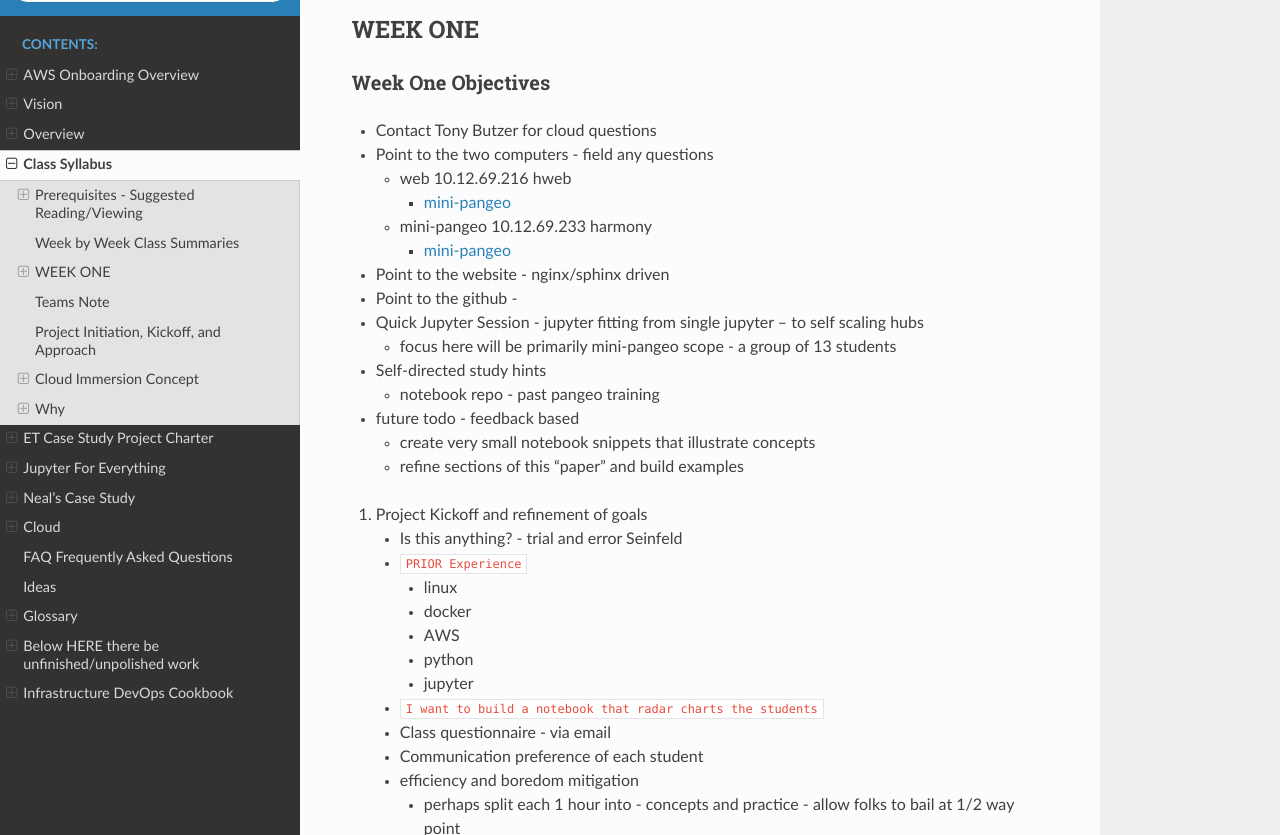
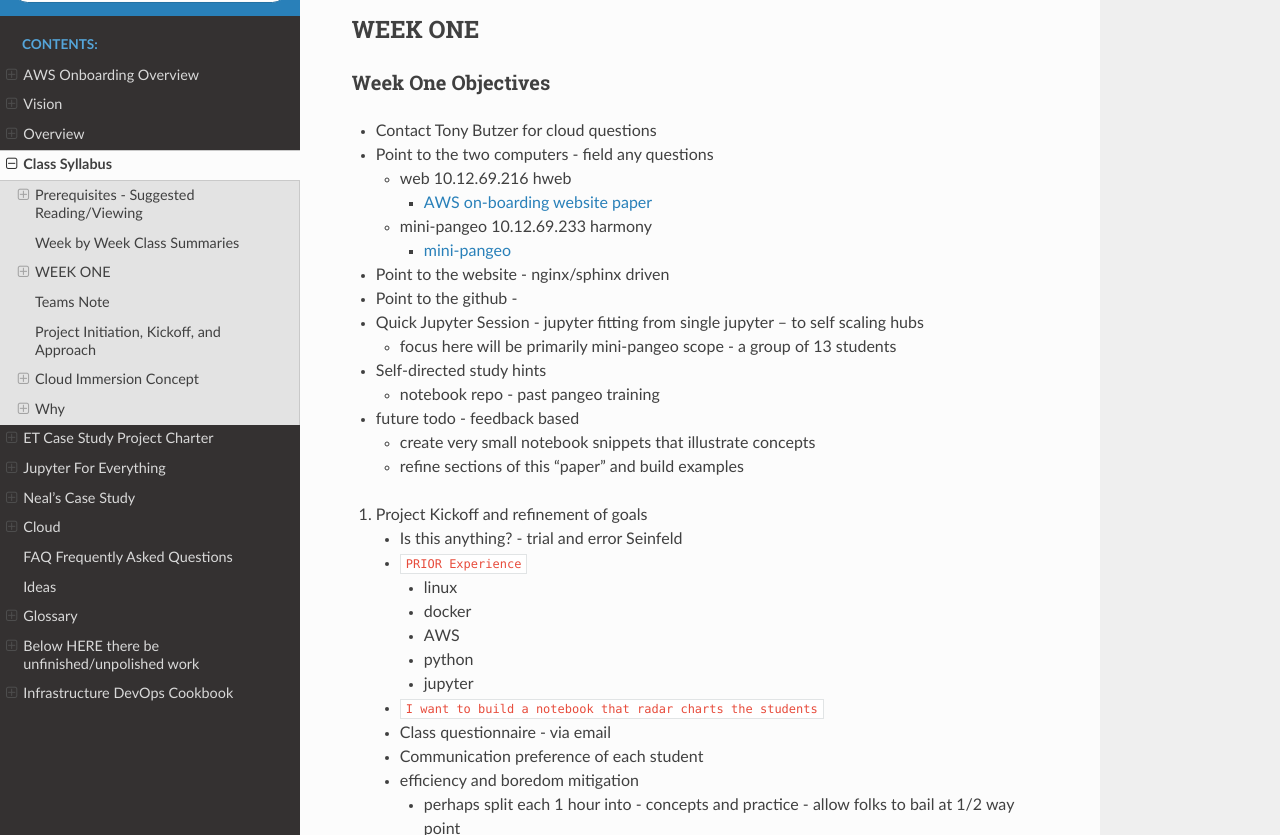
Before and after one commit to tonybutzer/harmony, a Sphinx documentation site: the page built from documentation/source/00weekbyweek.md, in a window 1280 px wide and 900 px high, scrolled down 859 px, cut to the strip 65-900 px from the top of the window. Built offline with Sphinx 7.4.7 and the Read the Docs theme 2.0.0, drawn with Linux system fonts in a browser that asks for light colours; pages that are not in the unit, such as notebooks, are missing from menus.

Commit message:
automatic git update from Makefile

```diff
--- a/documentation/source/00weekbyweek.md
+++ b/documentation/source/00weekbyweek.md
@@ -24,7 +24,7 @@
 - Contact Tony Butzer for cloud questions
 - Point to the two computers - field any questions
 	- web 10.12.69.216 hweb
-		- [mini-pangeo](http://10.12.69.216)
+		- [AWS on-boarding website paper](http://10.12.69.216)
 	- mini-pangeo 10.12.69.233 harmony
 		- [mini-pangeo](http://10.12.69.233)
 
```
